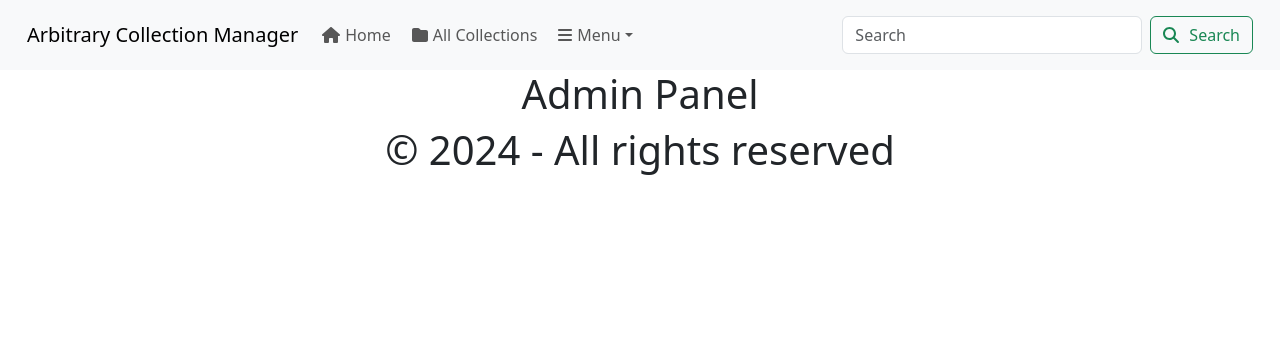
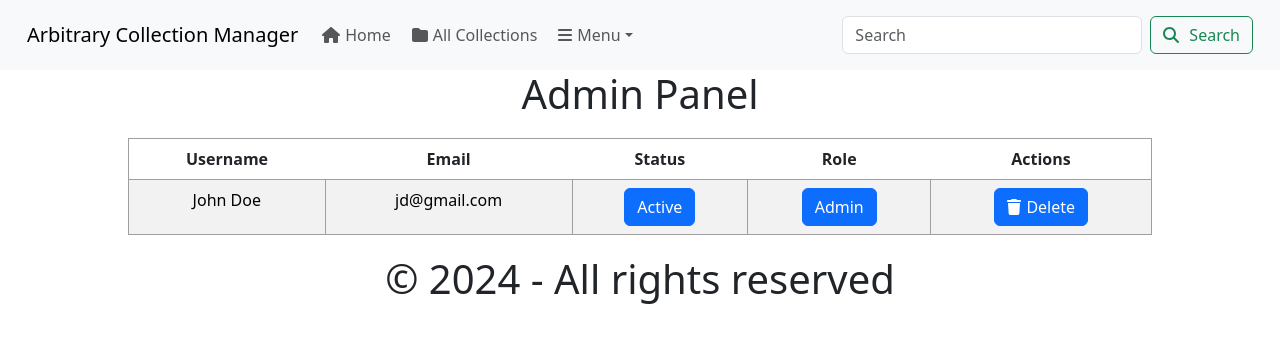
Before and after one commit to Samonto-Karmaker/Itransition-Collection-Management-App, a React (Create React App) app in the folder client/: page /admin-panel in a window 1280 px wide. Shown: the top 342 px of the page. Built offline with nearby package versions, Linux system fonts and the light colour scheme.

Commit message:
Added the admin panel UI

```diff
--- a/client/src/App.css
+++ b/client/src/App.css
@@ -1,3 +1,16 @@
 .App {
   text-align: center;
 }
+
+.admin-table {
+  width: 80% !important;
+  margin: 0 auto !important;
+  border: 0.1em solid #a09e9e !important;
+  margin-top: 20px !important;
+  margin-bottom: 20px !important;
+}
+
+.admin-table th, .admin-table td {
+  padding: 8px !important;
+  text-align: center !important;
+}
--- a/client/src/view/body/admin-panel-page/AdminPanel.js
+++ b/client/src/view/body/admin-panel-page/AdminPanel.js
@@ -1,7 +1,62 @@
+import { faTrash } from "@fortawesome/free-solid-svg-icons";
+import { FontAwesomeIcon } from "@fortawesome/react-fontawesome";
+import { Table, Button } from "react-bootstrap";
+
 const AdminPanel = () => {
+
+    // TODO: Implement the following functions
+
+    const toggleStatus = (e) => {
+        e.target.innerText = e.target.innerText === "Active" ? "Blocked" : "Active";
+    }
+
+    const toggleRole = (e) => {
+        e.target.innerText = e.target.innerText === "User" ? "Admin" : "User";
+    }
+
+    const deleteUser = (e) => {
+        if (window.confirm("Are you sure you want to delete this user?")) {
+            // Delete the user
+            window.alert("User has been deleted.");
+        }
+    }
+
     return (
         <div>
             <h1>Admin Panel</h1>
+            <Table striped bordered hover className="admin-table">
+                <thead>
+                    <th>Username</th>
+                    <th>Email</th>
+                    <th>Status</th>
+                    <th>Role</th>
+                    <th>Actions</th>
+                </thead>
+                <tbody>
+                    <tr>
+                        <td>John Doe</td>
+                        <td>jd@gmail.com</td>
+                        {/* blocked -> Blocked; unblocked -> Active */}
+                        <td>
+                            <Button onClick={toggleStatus}>
+                                <span>Active</span>
+                            </Button>
+                        </td>
+                        {/* User -> User; Admin -> Admin */}
+                        <td>
+                            <Button onClick={toggleRole}>
+                                <span>Admin</span>
+                            </Button>
+                        </td>
+                        <td>
+                            <Button onClick={deleteUser}>
+                                <FontAwesomeIcon icon={faTrash} />
+                                <span style={{ marginLeft: "5px" }}>Delete</span>
+                            </Button>
+                        </td>
+                    </tr>
+                </tbody>
+            </Table>
         </div>
     );
 }
```
